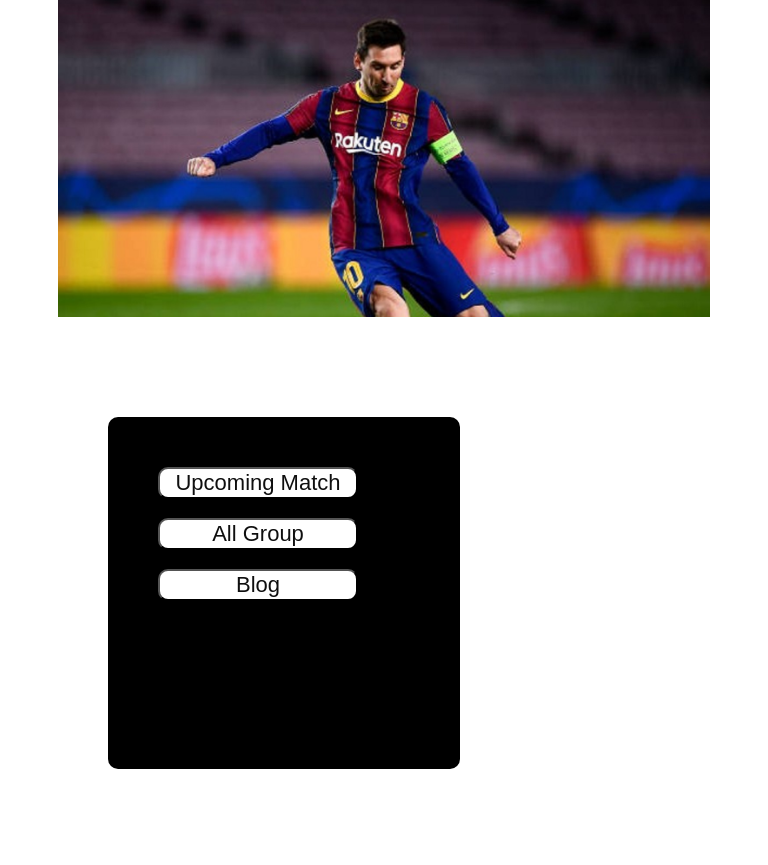
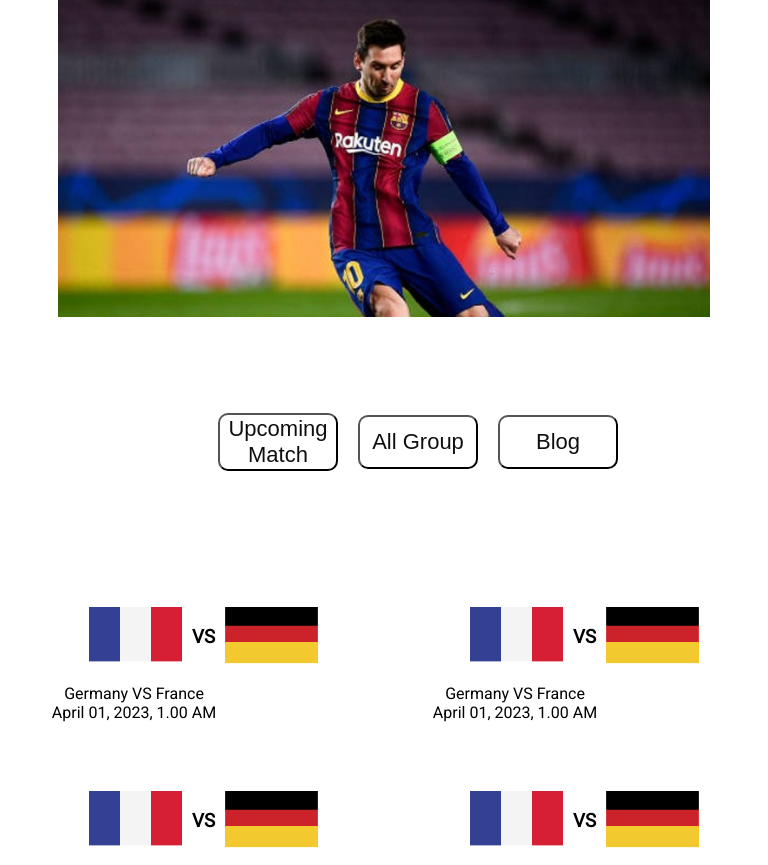
Before and after one commit to akramhoseen/assignment2-world-cup, a plain HTML site: page index.html in a window 768 px wide. Shown: the part 399-1264 px from the top of the page. Drawn offline with Linux system fonts and the light colour scheme.

Commit message:
change nav-bar for tab

```diff
--- a/Style/blogs.css
+++ b/Style/blogs.css
@@ -234,11 +234,13 @@ hr {
     .topBanner {
         flex-direction: column;
         border-radius: 0;
+        margin-left: 18px;
+        margin-right: 0px;
     }
 
     .topBannerImg {
         margin: 0px;
-        height: 220px;
+        height: 400px;
         border-radius: 0;
     }
 
@@ -251,12 +253,14 @@ hr {
     .live-button {
         width: 150px;
         margin-bottom: 30px;
+
     }
 
     .watch-live-button {
         text-decoration: none;
         padding: 10px;
         color: black;
+        margin-left: 23px;
 
     }
 
@@ -330,7 +334,7 @@ hr {
 
     .footer-section {
         flex-direction: column;
-        margin-left: 80px;
+        margin-left: 135px;
     }
 
 }
@@ -355,6 +359,66 @@ hr {
 
     }
 
+    .nav-bar {
+
+        height: 250px;
+        width: 250px;
+        padding: 0px;
+        background-color: white;
+        align-items: center;
+        display: flex;
+        margin: 0;
+        justify-content: flex-start;
+        margin-left: 200px;
+
+    }
+
+
+
+
+    .nav-1 {
+
+        width: 120px;
+        font-size: 22px;
+        color: rgb(15, 15, 15);
+        background-color: white;
+        border-radius: 10px;
+        padding-left: 0px;
+        padding-right: 0px;
+        margin-top: 20px;
+        margin-left: 60px;
+        margin: 10px;
+    }
+
+    .nav-2 {
+        width: 120px;
+        font-size: 22px;
+        color: rgb(15, 15, 15);
+        background-color: white;
+        border-radius: 10px;
+        padding-left: 0px;
+        padding-right: 0px;
+        padding: 12px;
+        margin-top: 20px;
+        margin-left: 60px;
+        margin: 10px;
+
+    }
+
+    .nav-3 {
+        width: 120px;
+        font-size: 22px;
+        color: rgb(15, 15, 15);
+        background-color: white;
+        border-radius: 10px;
+        padding-left: 0px;
+        padding-right: 0px;
+        margin-top: 20px;
+        margin-left: 60px;
+        margin: 10px;
+        padding: 12px;
+
+    }
 
     .blogs-info {
         grid-template-columns: repeat(2, 1fr);
--- a/Style/home.css
+++ b/Style/home.css
@@ -247,11 +247,13 @@ hr {
     .topBanner {
         flex-direction: column;
         border-radius: 0;
+        margin-left: 18px;
+        margin-right: 0px;
     }
 
     .topBannerImg {
         margin: 0px;
-        height: 220px;
+        height: 400px;
         border-radius: 0;
     }
 
@@ -264,12 +266,14 @@ hr {
     .live-button {
         width: 150px;
         margin-bottom: 30px;
+
     }
 
     .watch-live-button {
         text-decoration: none;
         padding: 10px;
         color: black;
+        margin-left: 23px;
 
     }
 
@@ -278,11 +282,12 @@ hr {
     .nav-bar {
         margin-left: 50px;
         margin-right: 50px;
-        height: 250px;
+        height: 241px;
         width: 250px;
         padding: 0px;
         border-radius: 10px;
         align-items: center;
+
 
     }
 
@@ -352,7 +357,8 @@ hr {
 
     .footer-section {
         flex-direction: column;
-        margin-left: 80px;
+        margin-left: 130px;
+
     }
 
 }
@@ -374,6 +380,67 @@ hr {
 
         margin-bottom: 30px;
 
+
+    }
+
+    .nav-bar {
+
+        height: 250px;
+        width: 250px;
+        padding: 0px;
+        background-color: white;
+        align-items: center;
+        display: flex;
+        margin: 0;
+        justify-content: flex-start;
+        margin-left: 200px;
+
+    }
+
+
+
+
+    .nav-1 {
+
+        width: 120px;
+        font-size: 22px;
+        color: rgb(15, 15, 15);
+        background-color: white;
+        border-radius: 10px;
+        padding-left: 0px;
+        padding-right: 0px;
+        margin-top: 20px;
+        margin-left: 60px;
+        margin: 10px;
+    }
+
+    .nav-2 {
+        width: 120px;
+        font-size: 22px;
+        color: rgb(15, 15, 15);
+        background-color: white;
+        border-radius: 10px;
+        padding-left: 0px;
+        padding-right: 0px;
+        padding: 12px;
+        margin-top: 20px;
+        margin-left: 60px;
+        margin: 10px;
+
+    }
+
+    .nav-3 {
+        width: 120px;
+        font-size: 22px;
+        color: rgb(15, 15, 15);
+        background-color: white;
+        border-radius: 10px;
+        padding-left: 0px;
+        padding-right: 0px;
+        margin-top: 20px;
+        margin-left: 60px;
+        margin: 10px;
+        padding: 12px;
 
     }
 
```
